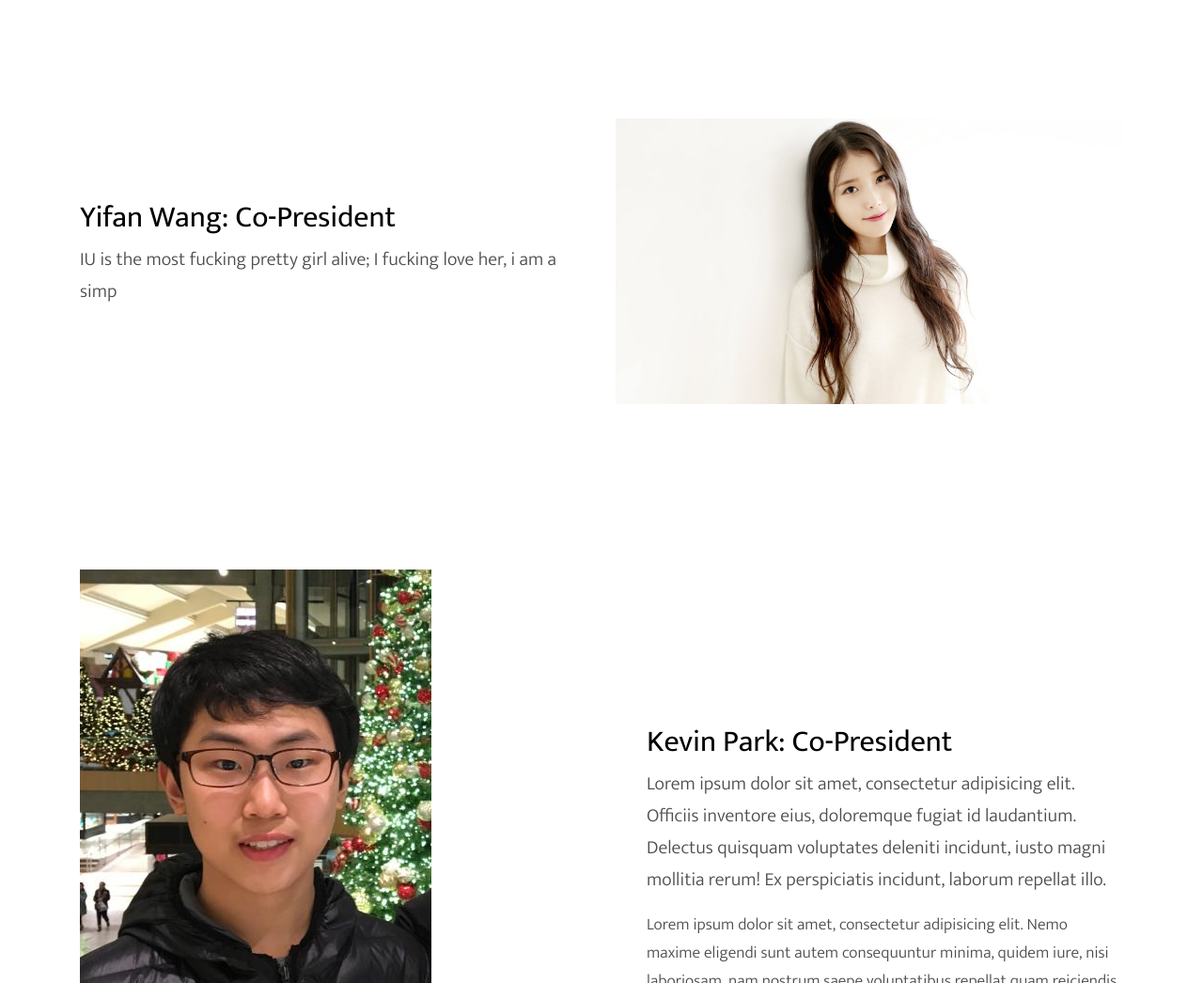
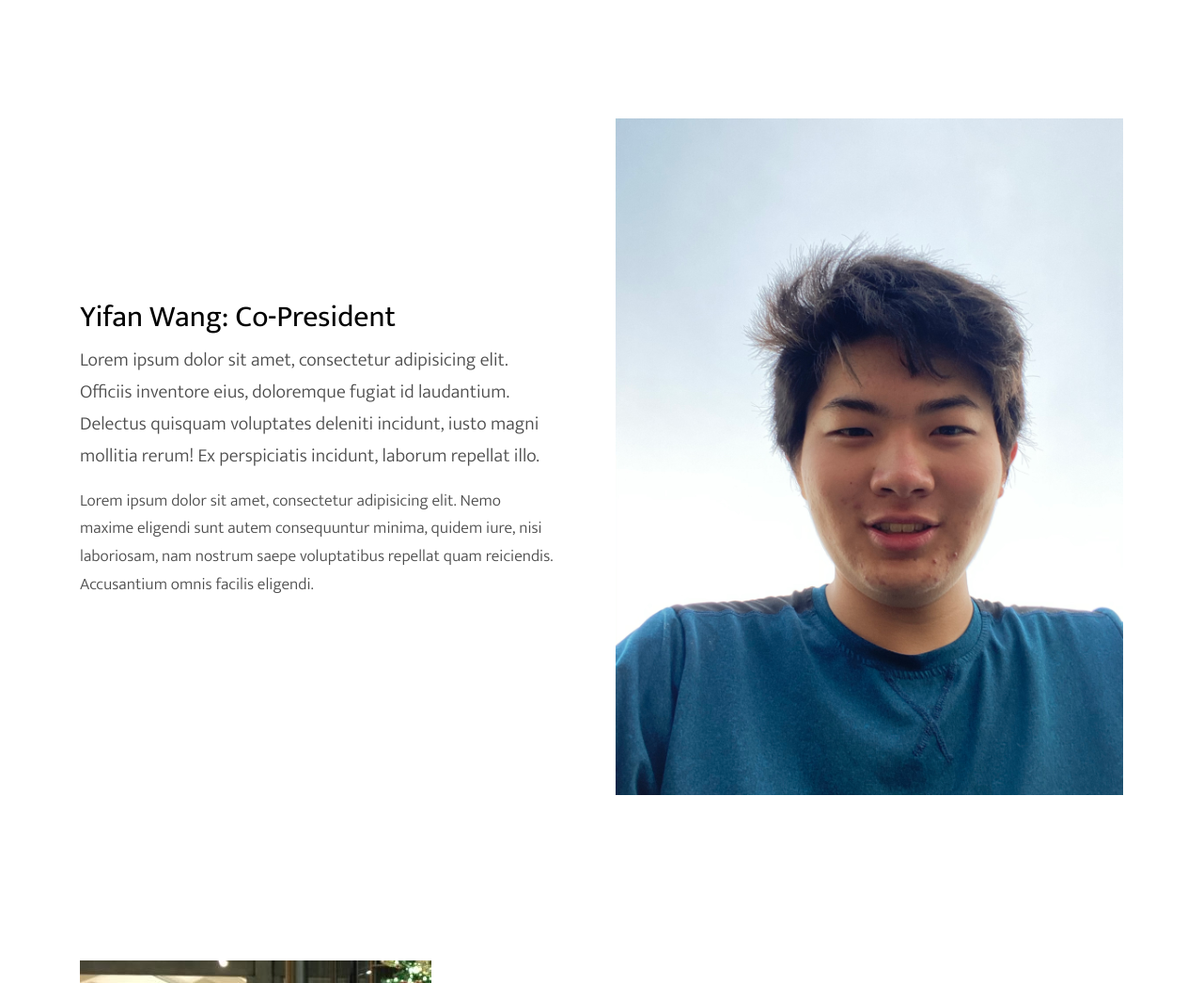
Before and after one commit to joshualee0902/joshualee0902.github.io, a plain HTML site: page about.html in a window 1280 px wide. Shown: the part 1380-2426 px from the top of the page at 94% size. Drawn offline with Linux system fonts and the light colour scheme; files whose address does not match are found by name.

Commit message:
NO SIMPING FOR IU

```diff
--- a/about.html
+++ b/about.html
@@ -1,7 +1,7 @@
 <!DOCTYPE html>
 <html lang="en">
   <head>
-    <title>Johns Creek Sports Center</title>
+    <title>Johns Creek Sports Center: About Us</title>
     <link rel="shortcut icon" type="image/png" href="images/jcsc_logo_2.png">
     <meta charset="utf-8">
     <meta name="viewport" content="width=device-width, initial-scale=1, shrink-to-fit=no">
@@ -148,7 +148,7 @@
         <div class="row align-items-center justify-content-start">
           <div class="col-md-6 text-center text-md-left" data-aos="fade-up" data-aos-delay="400">
             <h1 class="bg-text-line">About Us</h1>
-            <p class="mt-4">Lorem ipsum dolor sit amet consectetur adipisicing elit. Ad maxime velit nostrum praesentium voluptatem. Mollitia perferendis dolore dolores.</p>
+            <p class="mt-4">Meet the Johns Creek Sports Center leaders.</p>
           </div>
         </div>
       </div>
@@ -173,11 +173,12 @@
       <div class="container">
         <div class="row align-items-center">
           <div class="col-md-6 order-2">
-            <img src="images/wp2524349.jpg" alt="Image" class="img-fluid">
+            <img src="images/yifan_wang.jpg" alt="Image" class="img-fluid">
           </div>
           <div class="col-md-6 pr-md-5">
             <h2 class="text-black">Yifan Wang: Co-President</h2>
-            <p class="lead">IU is the most fucking pretty girl alive; I fucking love her, i am a simp</p>
+            <p class="lead">Lorem ipsum dolor sit amet, consectetur adipisicing elit. Officiis inventore eius, doloremque fugiat id laudantium. Delectus quisquam voluptates deleniti incidunt, iusto magni mollitia rerum! Ex perspiciatis incidunt, laborum repellat illo.</p>
+            <p>Lorem ipsum dolor sit amet, consectetur adipisicing elit. Nemo maxime eligendi sunt autem consequuntur minima, quidem iure, nisi laboriosam, nam nostrum saepe voluptatibus repellat quam reiciendis. Accusantium omnis facilis eligendi.</p>
           </div>
         </div>
       </div>
```
